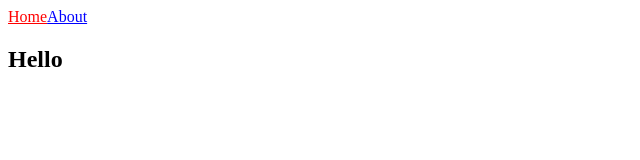
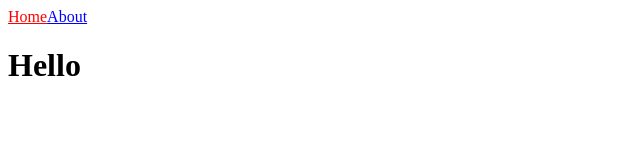
Before and after one commit to Lee-Seungje/NextJS-Practice, a Next.js app in the folder nextjs-intro/: page / in a window 1280 px wide. Shown: the top 160 px of the page, without its empty margins (0-640 px from the left). Built offline with nearby package versions, Linux system fonts and the light colour scheme.

Commit message:
Update h1

```diff
--- a/nextjs-intro/pages/index.tsx
+++ b/nextjs-intro/pages/index.tsx
@@ -4,7 +4,7 @@ export default function Main() {
   return (
     <div>
       <NavBar />
-      <h2>Hello</h2>
+      <h1>Hello</h1>
     </div>
   );
 }
```
